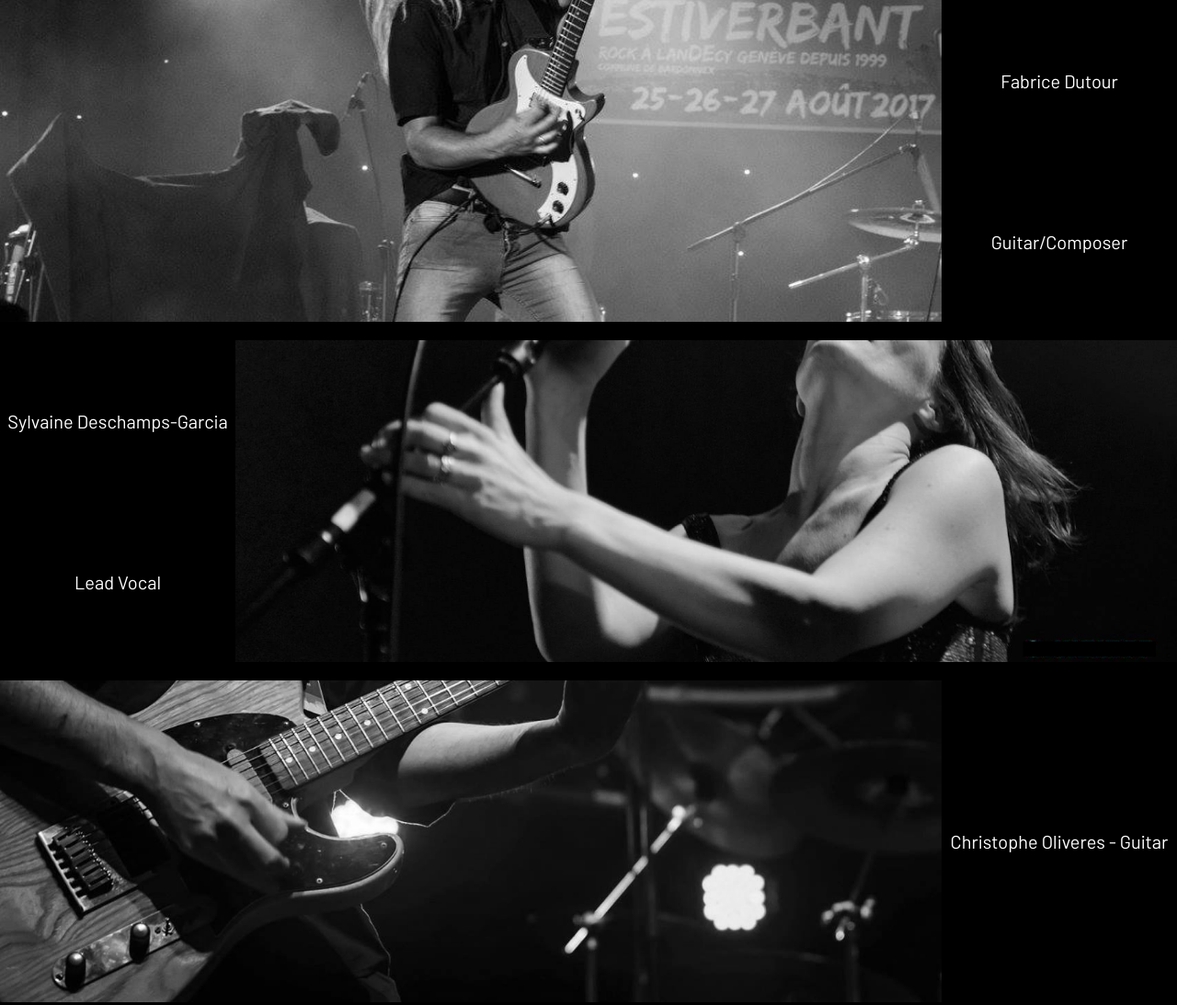
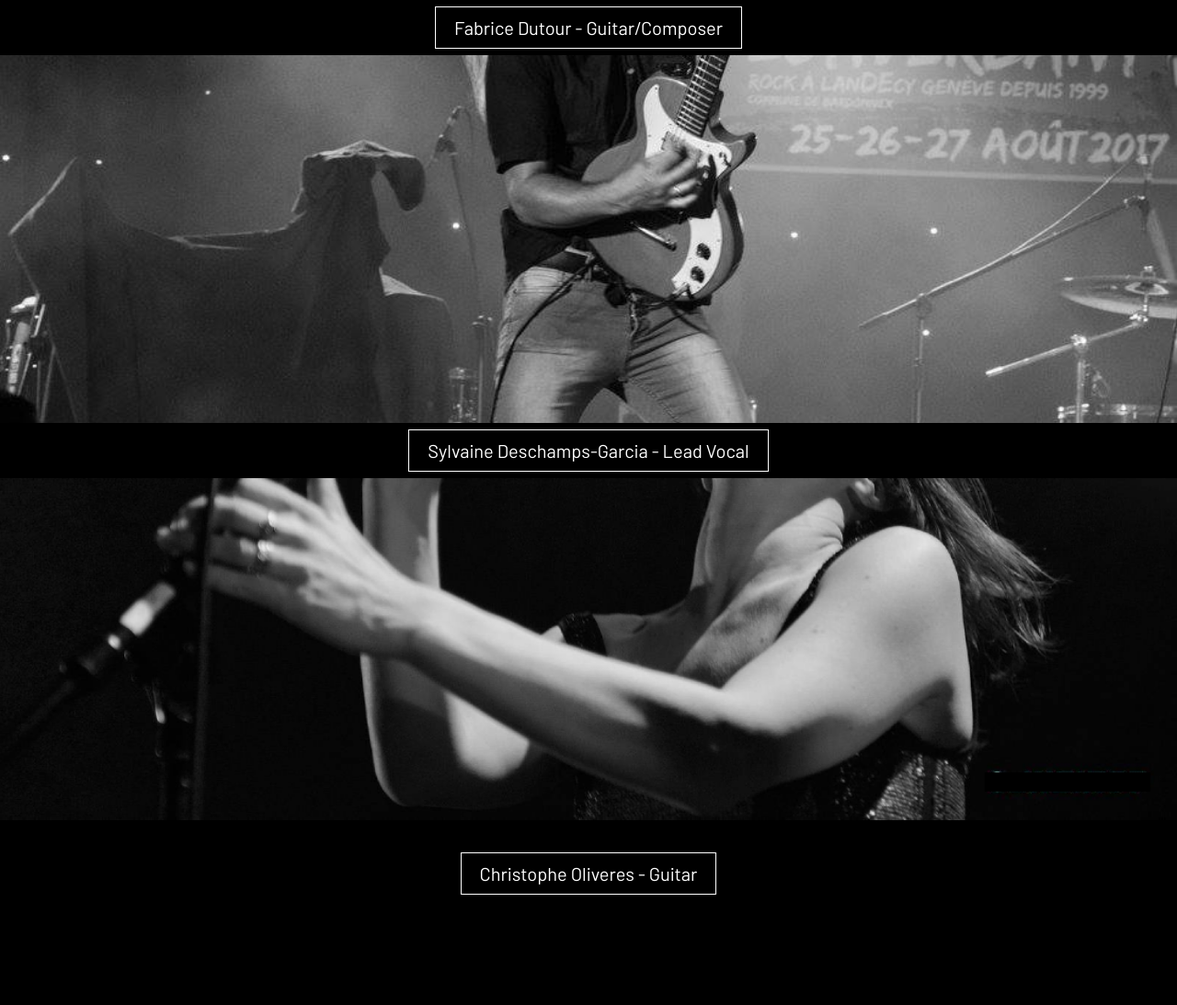
Before and after one commit to BilalHRDY/Site-Back-Roads, a plain HTML site: page the-band.html in a window 1280 px wide. Shown: the top 1093 px of the page at 92% size. Drawn offline with nearby package versions, Linux system fonts and the light colour scheme.

Commit message:
test parallax 100% width

```diff
--- a/public/css/the-band.css
+++ b/public/css/the-band.css
@@ -15,56 +15,30 @@ body{
 }
 
 
-.member-banner-reverse{
-	grid-template-columns: 1fr 1fr ;
+.member-banner{
+	/*height: 400px;*/
+	display: grid;
+	grid-template-rows:  60px 400px;
 }
 
-.photo-reverse{
-	grid-column: 2;
-	grid-row: 1;
-	background: no-repeat url("C:/Users/Bilal/Desktop/Back-roads-site/public/img/fabBW.jpg");
-}
+.parallax{
+	background: transparent;
 
-
-.member-banner, .member-banner-reverse{
-	width: 100%;
-	height: 350px;
-	display: grid;
-	margin-bottom: 20px;
-
-}
-.member-banner{
-	grid-template-columns: 80% 1fr ;
-}
-.member-banner-reverse{
-	grid-template-columns:  1fr 80% ;
-}
-
-.parallax-left{
-	background: transparent;
-}
-
-.bio-right{
-	grid-column: 2;
-
-}
-
-.bio-left{
-	grid-column: 1;
-	grid-row: 1;
 
 }
 
 .bio{
-	display: flex;
-	flex-direction: column;
-	align-items: center;
-	justify-content: space-around;
-}
-.bio p{
+	background-color: #000;
 	text-align: center;
+	margin: auto auto;
+	border: 1px solid white;
+	padding: 10px 20px;
 }
 
+
+.test{
+
+}
 
 
 /*.photo-fab{
--- a/the-band.html
+++ b/the-band.html
@@ -13,37 +13,43 @@
 <section>
 
 	<div class="member-banner">
-		<div class="parallax-fab" data-parallax="scroll" data-z-index="1" data-image-src="public/img/fabBW-2.jpg"></div>
-		<!-- <div class="photo photo-fab"></div> -->
-		<div class="bio bio-right">
-			<p>Fabrice Dutour</p>
-			<!-- <p>-</p> -->
-			<p>Guitar/Composer</p>
+		<div class="bio ">
+			Fabrice Dutour - Guitar/Composer
 		</div>
+		<div class="parallax" data-parallax="scroll" data-z-index="-1" data-image-src="public/img/fabBW-2.jpg">	</div>
+
 	</div>
-	<div class="member-banner-reverse">
-		<div class="parallax-left" data-parallax="scroll" data-z-index="1" data-image-src="public/img/sylvaineBWretouche.png"></div>
-		<div class="bio bio-left">
-			<p>Sylvaine Deschamps-Garcia</p>
-			<!-- <p>-</p> -->
-			<p>Lead Vocal</p>
+
+	<div class="member-banner">
+		<div class="bio ">
+				Sylvaine Deschamps-Garcia - Lead Vocal
+			<!-- 	<p>Lead Vocal</p> -->
 		</div>
+		<div class="parallax" data-parallax="scroll" data-z-index="1" data-image-src="public/img/sylvaineBWretouche.png"></div>
+
 	</div>
+
 	<div class="member-banner">
-		<div class="parallax-left" data-parallax="scroll" data-z-index="1" data-image-src="public/img/chris-3.jpg"></div>
-		<div class="bio bio-right">Christophe Oliveres - Guitar</div>
+		<div class="bio ">Christophe Oliveres - Guitar</div>
+		<div class="parallax" data-parallax="scroll" data-z-index="1" data-image-src="public/img/chris-3.jpg"></div>
+
 	</div>
-	<div class="member-banner-reverse">
-		<div class="parallax-left" data-parallax="scroll" data-z-index="1" data-image-src="public/img/franckBW.jpg"></div>
-		<div class="bio bio-left">Franck Mortreux - Bass</div>
+
+	<div class="member-banner">
+		<div class="bio ">Franck Mortreux - Bass</div>
+		<div class="parallax" data-parallax="scroll" data-z-index="1" data-image-src="public/img/franckBW.jpg"></div>
+
 	</div>
+
 	<div class="member-banner">
-		<div class="parallax-fab" data-parallax="scroll" data-z-index="1" data-image-src="public/img/fabBW.jpg"></div>
-		<div class="bio bio-right">Bilal Hardy - Drums</div>
+		<div class="bio">Bilal Hardy - Drums</div>
+		<div class="parallax" data-parallax="scroll" data-z-index="1" data-image-src="public/img/fabBW.jpg"></div>
+
 	</div>
 
 </section>
 
 
 </body>
-</html>
+</html>	<!-- <p>-</p> -->
+			<!-- <p>Guitar/Composer</p>  -->
```
